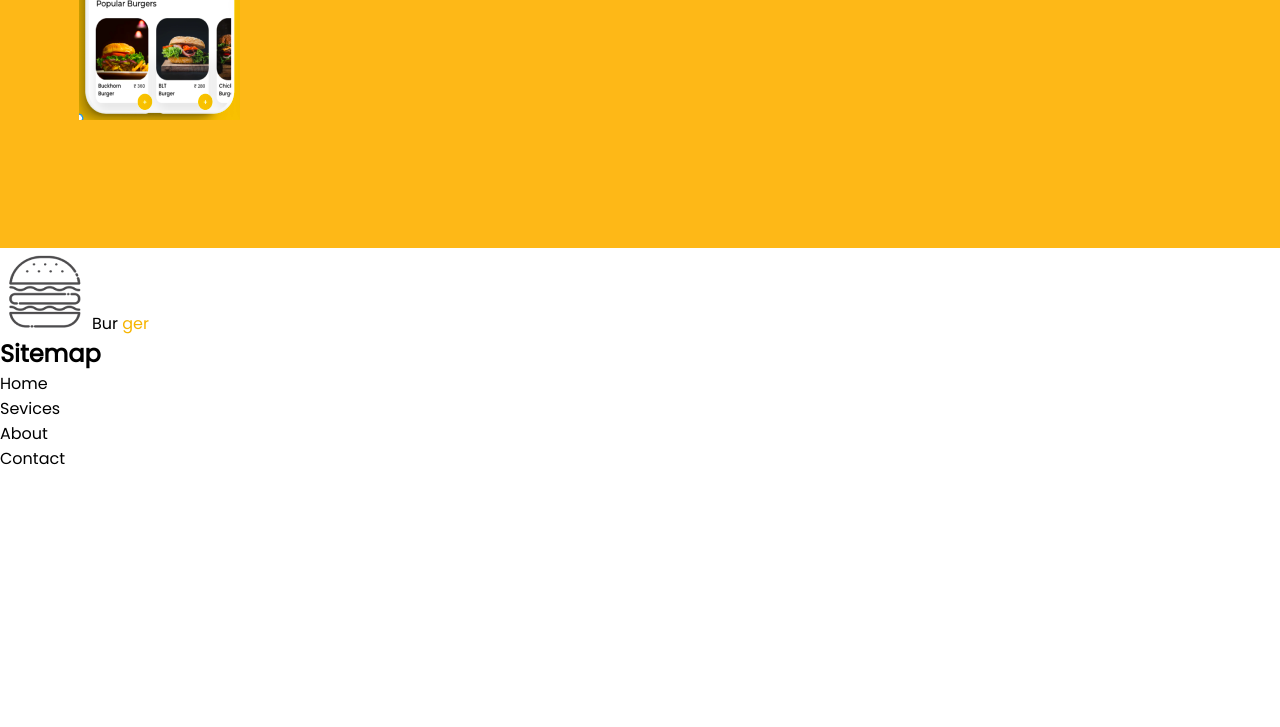
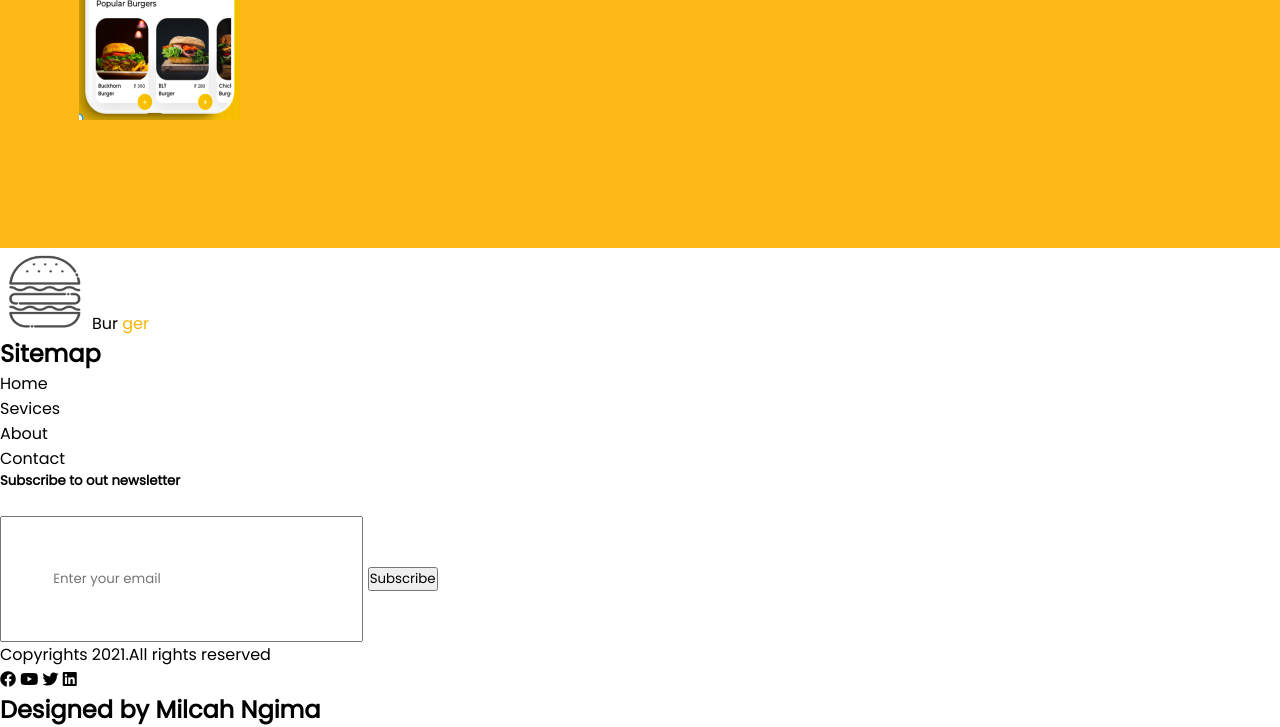
Before and after one commit to Ngima-Muraguri/IP-Redo, a plain HTML site: page index.html in a window 1280 px wide. Shown: the part 3847-4574 px from the top of the page. Before the commit the page ends 4318 px from the top, so only its background shows below. Drawn offline with Linux system fonts and the light colour scheme.

Commit message:
structure part of footer

```diff
--- a/index.html
+++ b/index.html
@@ -177,3 +177,30 @@
            </ul>
 
          </div>
+         <div class="log">
+            <h5>Subscribe to out newsletter </h5> <br>
+
+                         <input placeholder="Enter your email" type="text" style="padding: 4%;">
+                         <button class="hezzy" >Subscribe</button>
+                     </div>
+
+                    </div>
+
+                      <footer>
+                        <div class="copy">
+                          <p>Copyrights 2021.All rights reserved</p>
+                        </div>
+                        <div class="social">
+                          <i class="fab fa-facebook"></i>
+
+                          <i class="fab fa-youtube"></i>
+
+                       <i class="fab fa-twitter"></i>
+                       <i class="fab fa-linkedin"></i>
+                    </div>
+
+                    <div class="designed">
+                      <h2>Designed by Milcah Ngima</h2>
+                    </div>
+                 </footer>
+     </div>
```
